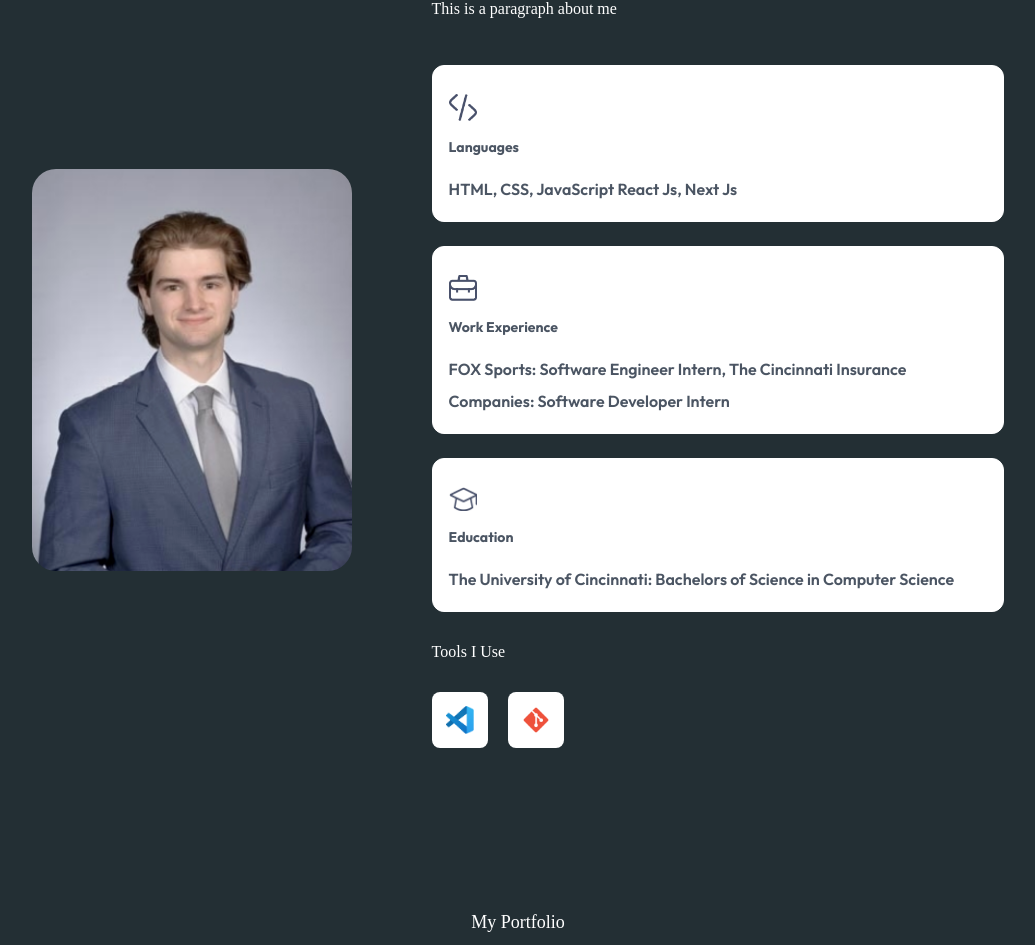
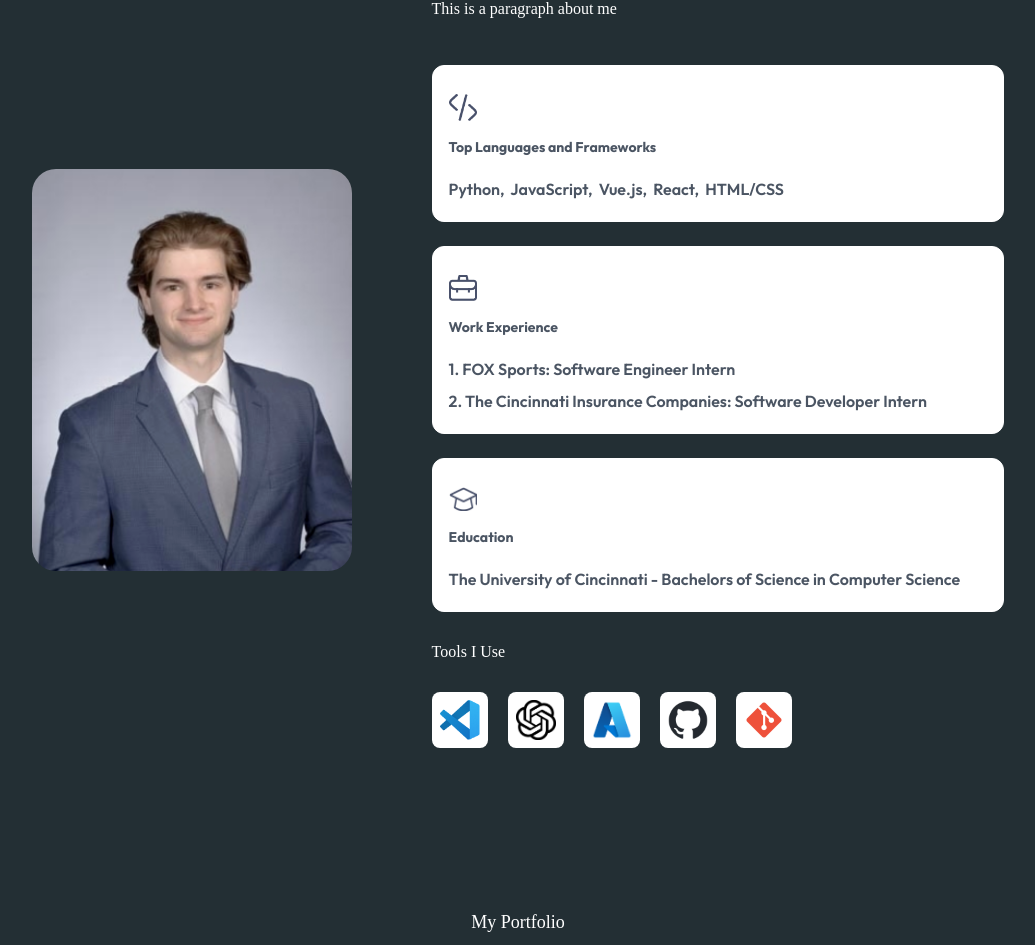
Before and after one commit to RickSlick3/portfolio-website, a Next.js app in the folder portfolio/: page / in a window 1280 px wide. Shown: the part 1011-1956 px from the top of the page, without its empty margins (122-1157 px from the left). Built offline with nearby package versions, Linux system fonts and the light colour scheme; a web font is replaced by a local one.

Commit message:
adding skills

```diff
--- a/portfolio/app/components/About.jsx
+++ b/portfolio/app/components/About.jsx
@@ -23,7 +23,7 @@ const About = () => {
                             <li key={index} className='border-[0.5px] border-white rounded-xl p-4 cursor-pointer bg-white hover:bg-orange-0 hover:-translate-y-1 duration-500 hover:shadow-white'>
                                 <Image src={icon} alt={title} className='w-7 mt-3'/>
                                 <h3 className='my-4 font-bold text-gray-600 text-sm'>{title}</h3>
-                                <p className='text-gray-600 font-semibold'>{description}</p>
+                                <p className='text-gray-600 font-semibold whitespace-pre-wrap'>{description}</p>
                             </li>
                         ))}
                     </ul>
@@ -34,7 +34,7 @@ const About = () => {
                     <ul className='flex items-ceter gap-3 sm:gap-5'>
                         {toolsData.map((tool, index) => (
                             <li key={index} className='flex items-center justify-center w-12 sm:w-14 aspect-square bg-white rounded-lg cursor-pointer hover:bg-orange-0 hover:-translate-y-1 duration-500'>
-                                <Image src={tool} alt='Tool' className='w-5 sm:w-7' />
+                                <Image src={tool} alt='Tool' className='w-7 sm:w-10' />
                             </li>
                         ))}
                     </ul>
--- a/portfolio/assets/assets.js
+++ b/portfolio/assets/assets.js
@@ -24,6 +24,8 @@ import github from './github.png';
 import github_white from './github-white.png';
 import email from './email.png';
 import linkedin from './linkedin.png';
+import chatgpt from './chatgpt.png';
+import azure from './azure.png';
 
 export const assets = {
     user_image,
@@ -51,7 +53,9 @@ export const assets = {
     github,
     github_white,
     email,
-    linkedin
+    linkedin,
+    chatgpt,
+    azure
 };
 
 export const workData = [
@@ -85,11 +89,11 @@ export const serviceData = [
 ]
 
 export const infoList = [
-    { icon: assets.code_icon, iconDark: assets.code_icon_dark, title: 'Languages', description: 'HTML, CSS, JavaScript React Js, Next Js' },
-    { icon: assets.project_icon, iconDark: assets.project_icon_dark, title: 'Work Experience', description: 'FOX Sports: Software Engineer Intern, The Cincinnati Insurance Companies: Software Developer Intern' },
-    { icon: assets.edu_icon, iconDark: assets.edu_icon_dark, title: 'Education', description: 'The University of Cincinnati: Bachelors of Science in Computer Science' },
+    { icon: assets.code_icon, iconDark: assets.code_icon_dark, title: 'Top Languages and Frameworks', description: 'Python,  JavaScript,  Vue.js,  React,  HTML/CSS' },
+    { icon: assets.project_icon, iconDark: assets.project_icon_dark, title: 'Work Experience', description: '1. FOX Sports: Software Engineer Intern\n2. The Cincinnati Insurance Companies: Software Developer Intern' },
+    { icon: assets.edu_icon, iconDark: assets.edu_icon_dark, title: 'Education', description: 'The University of Cincinnati - Bachelors of Science in Computer Science' },
 ];
 
 export const toolsData = [
-    assets.vscode, assets.git
+    assets.vscode, assets.chatgpt, assets.azure, assets.github, assets.git
 ];
```
Also changed, not shown: portfolio/assets/azure.png (added), portfolio/assets/chatgpt.png (added).
